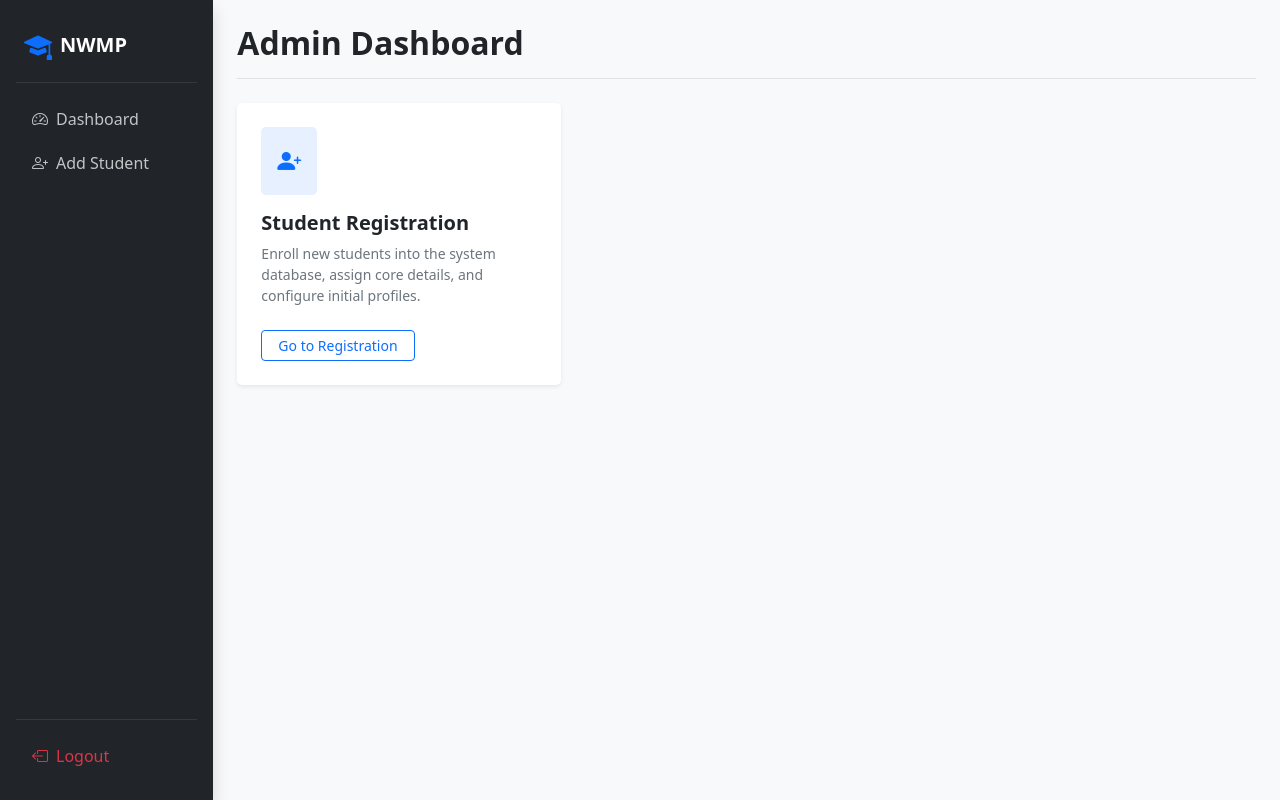
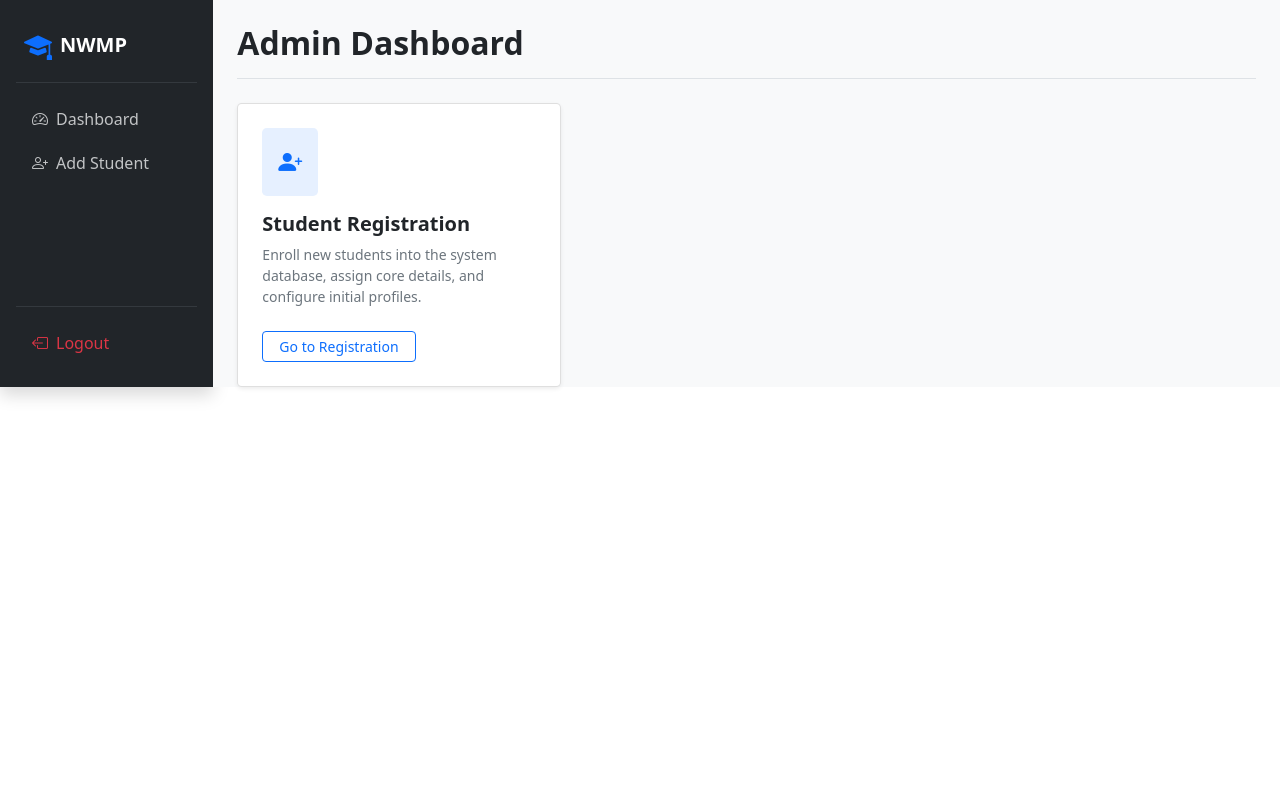
Before and after one commit to GayathriG5787/studentStaff, a Django app: template students/templates/students/admin_dashboard.html in a window 1280 px wide. Run offline with Django 5.2, Linux system fonts and the light colour scheme; the template is opened without the code that fills it, so the values that code supplies are empty.

Commit message:
unwanted css removed

```diff
--- a/students/templates/students/admin_dashboard.html
+++ b/students/templates/students/admin_dashboard.html
@@ -9,7 +9,7 @@
   aria-labelledby="sidebarOffcanvasLabel"
   style="z-index: 1060"
 >
-<!-- Sidebar opened on mobile screens -->
+  <!-- Sidebar opened on mobile screens -->
   <div class="offcanvas-header border-bottom border-secondary p-3">
     <h5
       class="offcanvas-title text-white fw-bold d-flex align-items-center"
@@ -128,7 +128,7 @@
       </div>
     </nav>
 
-    <main class="col-md-9 ms-sm-auto col-lg-10 px-md-4 bg-light min-vh-100">
+    <main class="col-md-9 ms-sm-auto col-lg-10 px-md-4 bg-light">
       <div
         class="d-flex justify-content-between flex-wrap flex-md-nowrap align-items-center pt-4 pb-3 mb-4 border-bottom"
       >
@@ -139,7 +139,7 @@
 
       <div class="row g-4">
         <div class="col-12 col-sm-6 col-md-6 col-lg-4">
-          <div class="card border-0 shadow-sm rounded-3 bg-white h-100">
+          <div class="card border-1 shadow-sm rounded-3 bg-white h-100">
             <div class="card-body p-4 d-flex flex-column align-items-start">
               <div
                 class="bg-primary bg-opacity-10 text-primary rounded-3 p-3 mb-3 fs-4 d-inline-flex"
@@ -166,18 +166,6 @@
 </div>
 
 <style>
-  /* Exact original structural rules for Desktop layout visibility */
-  @media (min-width: 768px) {
-    .sidebar {
-      position: fixed;
-      top: 0;
-      bottom: 0;
-      left: 0;
-      z-index: 100;
-      display: block !important;
-    }
-  }
-
   /* Interactive Hover Effect kept from original code */
   .nav-link:hover {
     background-color: rgba(255, 255, 255, 0.05);
```
